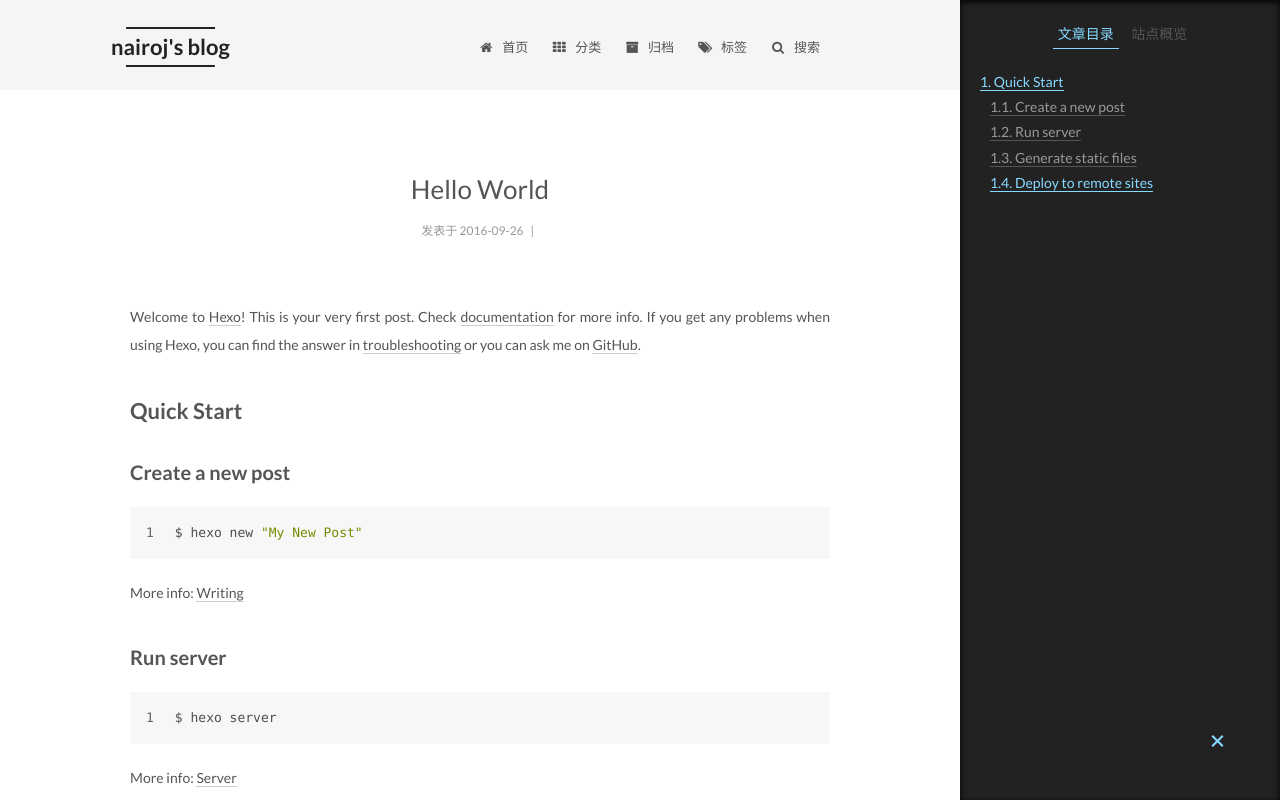
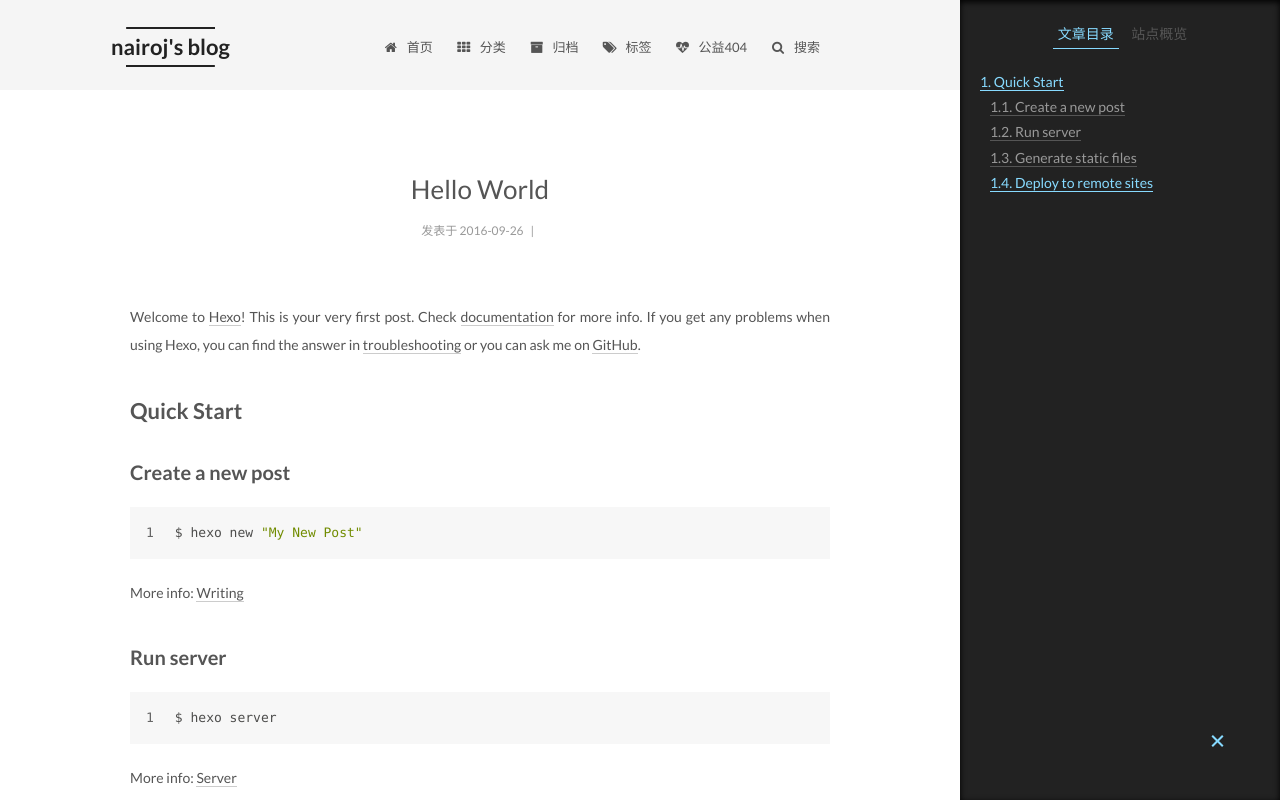
Before and after one commit to nairoj/nairoj.github.io, a plain HTML site: page 2016/09/26/hello-world/index.html in a window 1280 px wide. Shown: the top 800 px of the page. Drawn offline with Linux system fonts and the light colour scheme; a script that the page names is missing.

Commit message:
Site updated: 2016-09-30 19:05:39

```diff
--- a/2016/09/26/hello-world/index.html
+++ b/2016/09/26/hello-world/index.html
@@ -210,6 +210,16 @@ Quick">
               <i class="menu-item-icon fa fa-fw fa-tags"></i> <br />
 
             标签
+          </a>
+        </li>
+
+
+        <li class="menu-item menu-item-commonweal">
+          <a href="/404.html" rel="section">
+
+              <i class="menu-item-icon fa fa-fw fa-heartbeat"></i> <br />
+
+            公益404
           </a>
         </li>
 
--- a/css/main.css
+++ b/css/main.css
@@ -1548,7 +1548,7 @@ pre .javascript .function {
   width: 4px;
   height: 4px;
   border-radius: 50%;
-  background: #ffffa6;
+  background: #6f620a;
 }
 .links-of-blogroll {
   font-size: 13px;
```
Also changed, not shown: 2016/09/27/new/index.html (+10 -0 lines), 2016/09/28/测试/index.html (+10 -0 lines), archives/2016/09/index.html (+10 -0 lines), archives/2016/index.html (+10 -0 lines), archives/index.html (+10 -0 lines), categories/index.html (+10 -0 lines), categories/testing/index.html (+10 -0 lines), index.html (+10 -0 lines), tags/Another-Tag/index.html (+10 -0 lines), tags/Testing/index.html (+10 -0 lines), tags/code/index.html (+10 -0 lines), tags/index.html (+10 -0 lines), tags/php/index.html (+10 -0 lines), 测试/index.html (+10 -0 lines).
